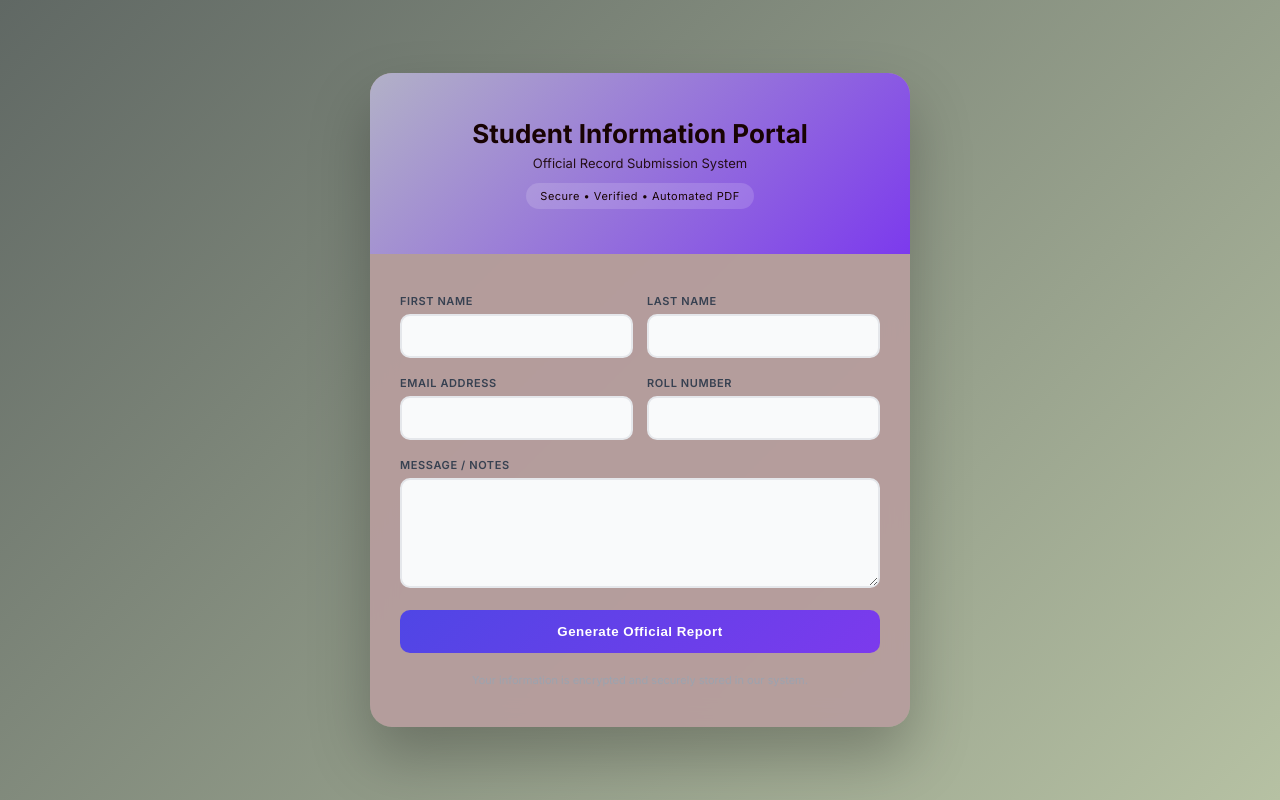
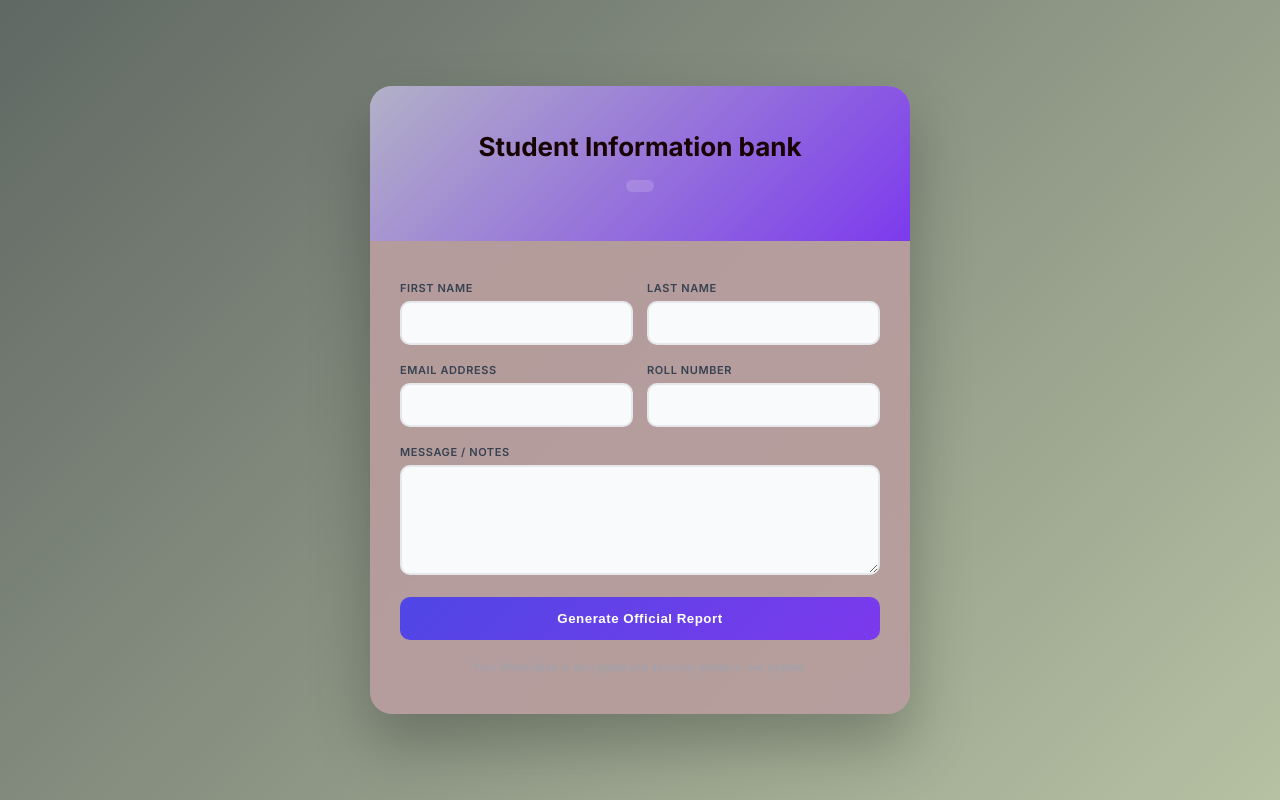
Before and after one commit to himanshu-7843/studentinfo, a plain HTML site: page index.html in a window 1280 px wide. Drawn offline with Linux system fonts and the light colour scheme.

Commit message:
Add files via upload

```diff
--- a/index.html
+++ b/index.html
@@ -168,9 +168,9 @@ textarea{
 
 <div class="container">
   <div class="header">
-    <h1>Student Information Portal</h1>
-    <p>Official Record Submission System</p>
-    <div class="badge">Secure • Verified • Automated PDF</div>
+    <h1>Student Information bank</h1>
+    <p></p>
+    <div class="badge">                   </div>
   </div>
 
   <div class="form-content">
```
